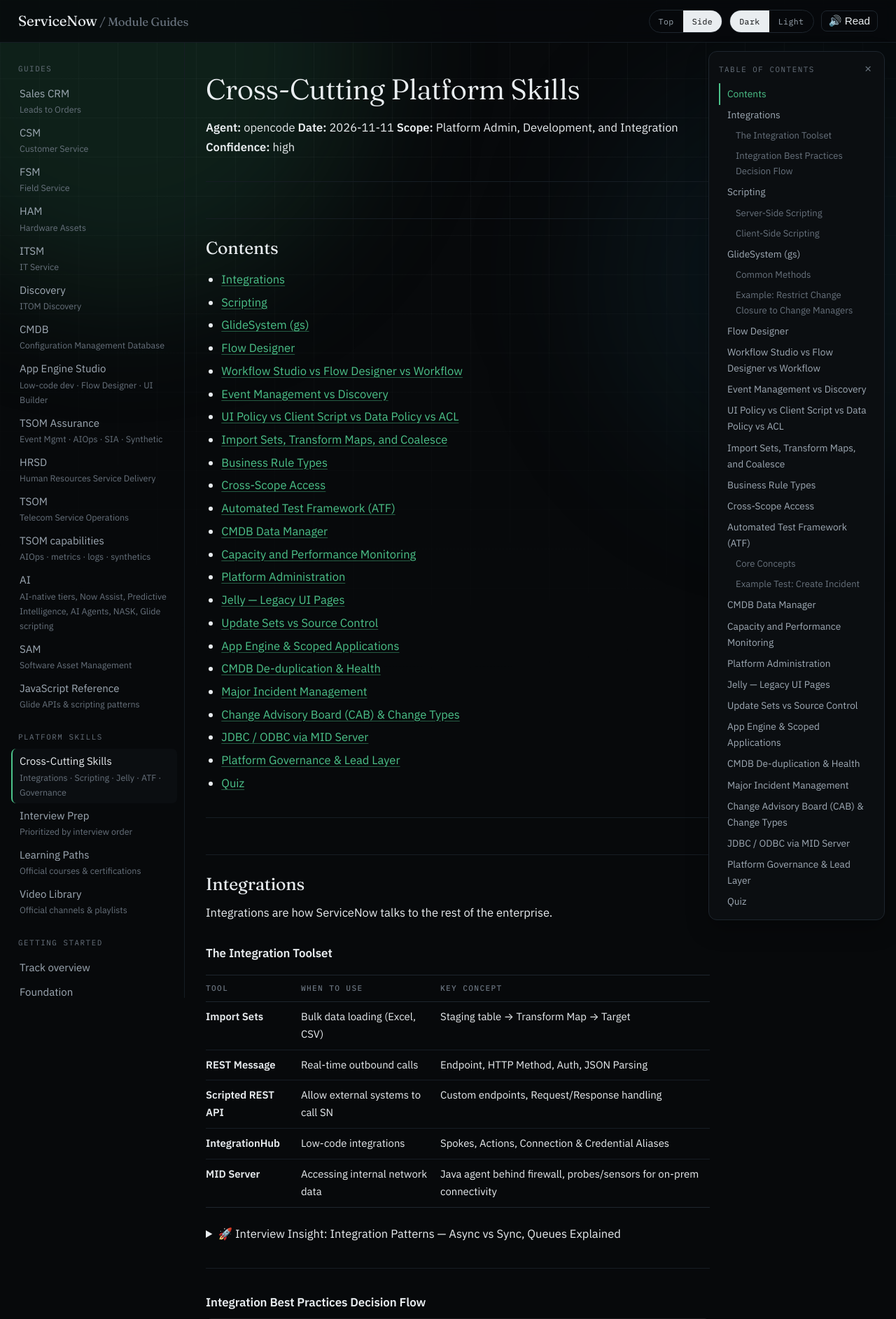
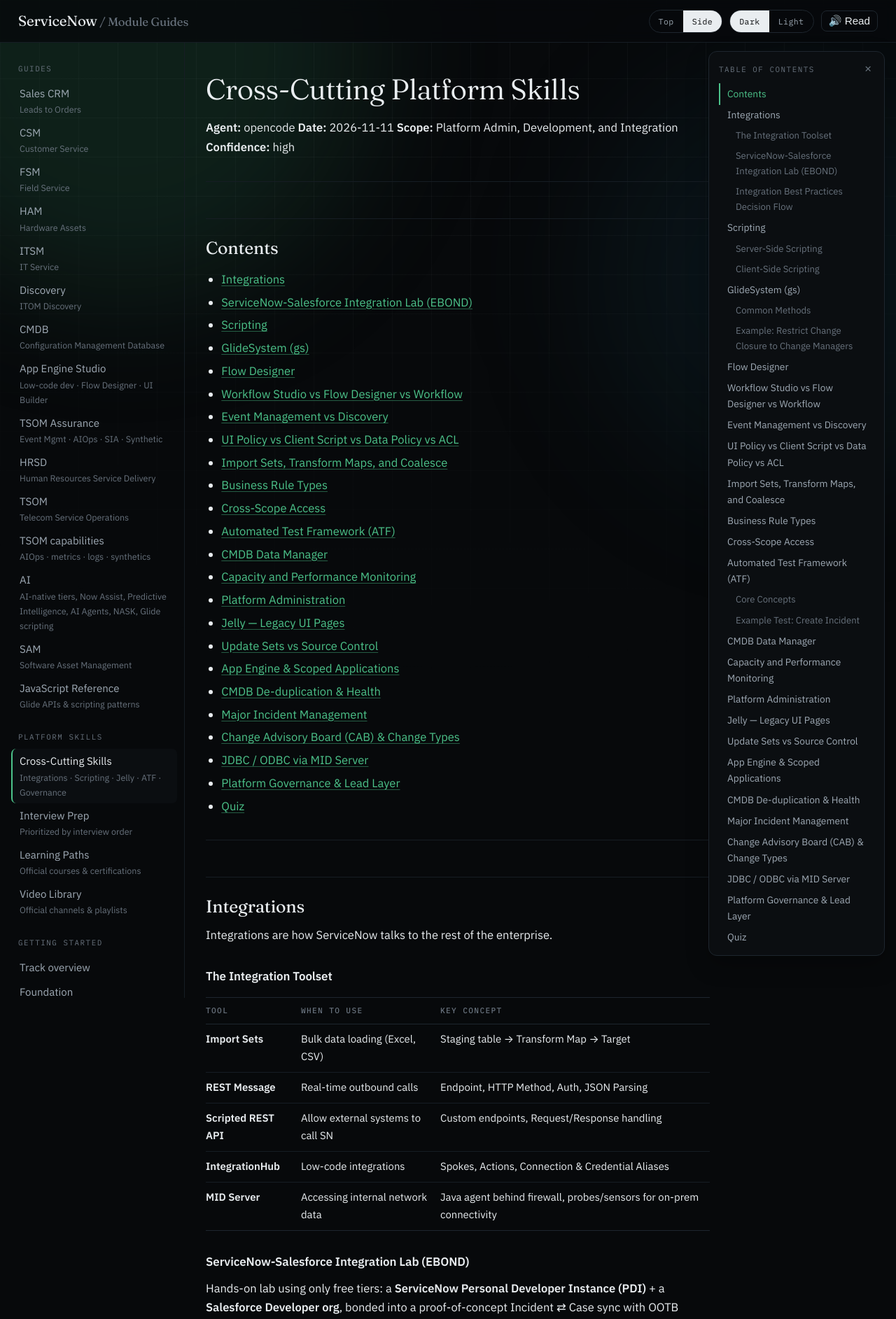
Before and after one commit to eltonaguiar/ServiceNow_Learning_TSOM-_CSM_FSM_SalesCRM_HAM_ITSM, a Jekyll site: the page built from docs/cross-cutting.md, in a window 1280 px wide. Shown: the top 1885 px of the page at 70% size. Built offline with Jekyll 4.4.1, drawn with Linux system fonts in a browser that asks for light colours; our own code applies the rules of GitHub Pages for plain Markdown files; some of the changed text lies outside the part shown.

Commit message:
docs(integrations): link EBOND ServiceNow-Salesforce integration lab in cross-cutting page

```diff
--- a/docs/cross-cutting.md
+++ b/docs/cross-cutting.md
@@ -10,6 +10,7 @@
 ## Contents
 
 - [Integrations](#integrations)
+- [ServiceNow-Salesforce Integration Lab (EBOND)](#servicenow-salesforce-integration-lab-ebond)
 - [Scripting](#scripting)
 - [GlideSystem (gs)](#glidesystem-gs)
 - [Flow Designer](#flow-designer)
@@ -48,6 +49,14 @@ Integrations are how ServiceNow talks to the rest of the enterprise.
 | **Scripted REST API** | Allow external systems to call SN | Custom endpoints, Request/Response handling |
 | **IntegrationHub** | Low-code integrations | Spokes, Actions, Connection & Credential Aliases |
 | **MID Server** | Accessing internal network data | Java agent behind firewall, probes/sensors for on-prem connectivity |
+
+### ServiceNow-Salesforce Integration Lab (EBOND)
+
+Hands-on lab using only free tiers: a **ServiceNow Personal Developer Instance (PDI)** + a **Salesforce Developer org**, bonded into a proof-of-concept Incident ⇄ Case sync with OOTB workflows and best practices.
+
+- Live lab site: https://eltonaguiar.github.io/EBOND_ServiceNowSalesforce/
+- Repository: https://github.com/eltonaguiar/EBOND_ServiceNowSalesforce
+- Beginner path (Level 1→4): [lab_levels_beginner_path.md](https://github.com/eltonaguiar/EBOND_ServiceNowSalesforce/blob/main/2026-11-16-SWARM/03_DONE/INTEGRATION/lab_levels_beginner_path.md)
 
 <details>
 <summary>🚀 Interview Insight: Integration Patterns — Async vs Sync, Queues Explained</summary>
```
